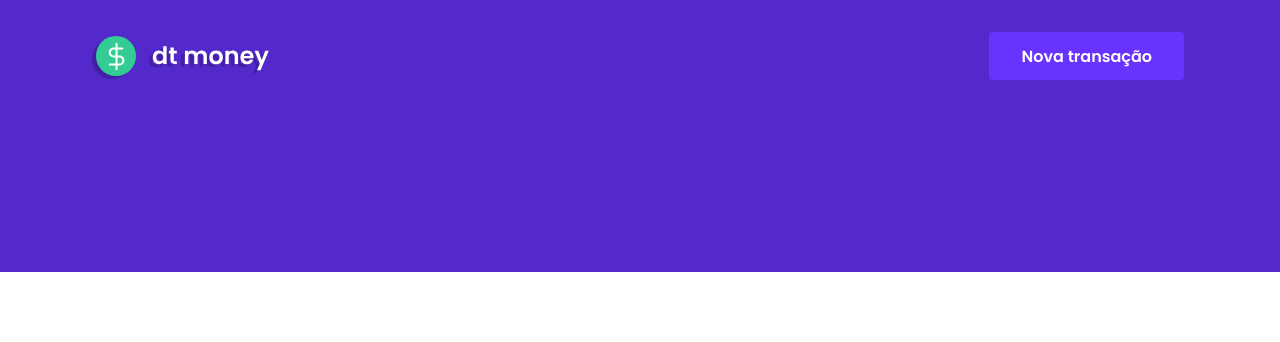
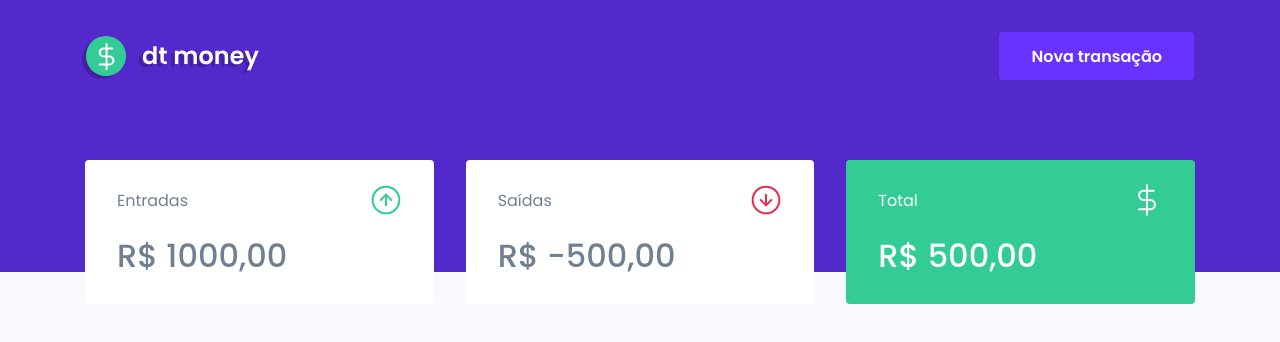
Before and after one commit to xDouglas90/dt-money-react-studie-project, a React (Create React App) app: page / in a window 1280 px wide. Shown: the top 342 px of the page. Built offline with nearby package versions, Linux system fonts and the light colour scheme.

Commit message:
Created Dashboard and Summary components.

```diff
--- a/src/App.tsx
+++ b/src/App.tsx
@@ -1,3 +1,4 @@
+import { Dashboard } from "./components/Dashboard";
 import { Header } from "./components/Header";
 import { GlobalStyle } from "./styles/Global";
 
@@ -5,7 +6,8 @@
   return (
     <>
       <GlobalStyle />
-      <Header></Header>
+      <Header />
+      <Dashboard />
     </>
   );
 }
--- /dev/null
+++ b/src/components/Dashboard/index.tsx
@@ -0,0 +1,10 @@
+import { Summary } from "../Summary";
+import { Container } from "./styles";
+
+export function Dashboard() {
+  return (
+    <Container>
+      <Summary />
+    </Container>
+  );
+}
--- /dev/null
+++ b/src/components/Dashboard/styles.ts
@@ -0,0 +1,24 @@
+import styled from "styled-components";
+
+export const Container = styled.main`
+  width: 100%;
+  padding-right: 15px;
+  padding-left: 15px;
+  margin: 0 auto;
+
+  @media (min-width: 576px) {
+    max-width: 540px;
+  }
+
+  @media (min-width: 768px) {
+    max-width: 720px;
+  }
+
+  @media (min-width: 992px) {
+    max-width: 960px;
+  }
+
+  @media (min-width: 1200px) {
+    max-width: 1140px;
+  }
+`;
--- a/src/components/Header/styles.ts
+++ b/src/components/Header/styles.ts
@@ -10,7 +10,7 @@
   justify-content: space-between;
 
   margin: 0 auto;
-  max-width: 1120px;
+  max-width: 1140px;
   padding: 2rem 1rem 12rem;
 
   img {
--- /dev/null
+++ b/src/components/Summary/index.tsx
@@ -0,0 +1,32 @@
+import { Container } from "./styles";
+import incomeImg from "../../assets/income.svg";
+import outcomeImg from "../../assets/outcome.svg";
+import totalImg from "../../assets/total.svg";
+
+export function Summary() {
+  return (
+    <Container>
+      <div>
+        <header>
+          <p>Entradas</p>
+          <img src={incomeImg} alt="Entradas" />
+        </header>
+        <strong>R$ 1000,00</strong>
+      </div>
+      <div>
+        <header>
+          <p>Saídas</p>
+          <img src={outcomeImg} alt="Saídas" />
+        </header>
+        <strong>R$ -500,00</strong>
+      </div>
+      <div className="highlight-bg">
+        <header>
+          <p>Total</p>
+          <img src={totalImg} alt="Total" />
+        </header>
+        <strong>R$ 500,00</strong>
+      </div>
+    </Container>
+  );
+}
--- /dev/null
+++ b/src/components/Summary/styles.ts
@@ -0,0 +1,35 @@
+import styled from "styled-components";
+
+export const Container = styled.section`
+  display: grid;
+  grid-template-columns: repeat(3, 1fr);
+  gap: 2rem;
+
+  margin-top: -7rem;
+
+  div {
+    background: var(--white);
+    border-radius: 0.25rem;
+    color: var(--text-title);
+    padding: 1.5rem 2rem;
+
+    header {
+      display: flex;
+      align-items: center;
+      justify-content: space-between;
+    }
+
+    strong {
+      display: block;
+      font-size: 2rem;
+      font-weight: 500;
+      line-height: 3rem;
+      margin-top: 1rem;
+    }
+
+    &.highlight-bg {
+      background: var(--green);
+      color: var(--white);
+    }
+  }
+`;
--- a/src/styles/Global.ts
+++ b/src/styles/Global.ts
@@ -6,6 +6,7 @@
     --white: #ffffff;
     --ghost-white: #f8f8ff;
     --red: #e52e4d;
+    --green: #33cc95;
     --dark-slate-blue: #5429cc;
     --slate-blue: #6933ff;
     --slate-gray: #708090;
@@ -37,7 +38,7 @@
 
   body {
     -webkit-font-smothing: antialiased;
-    background: var(--bg-color);
+    background: var(--background);
   }
 
   body, input, textarea, button {
```
